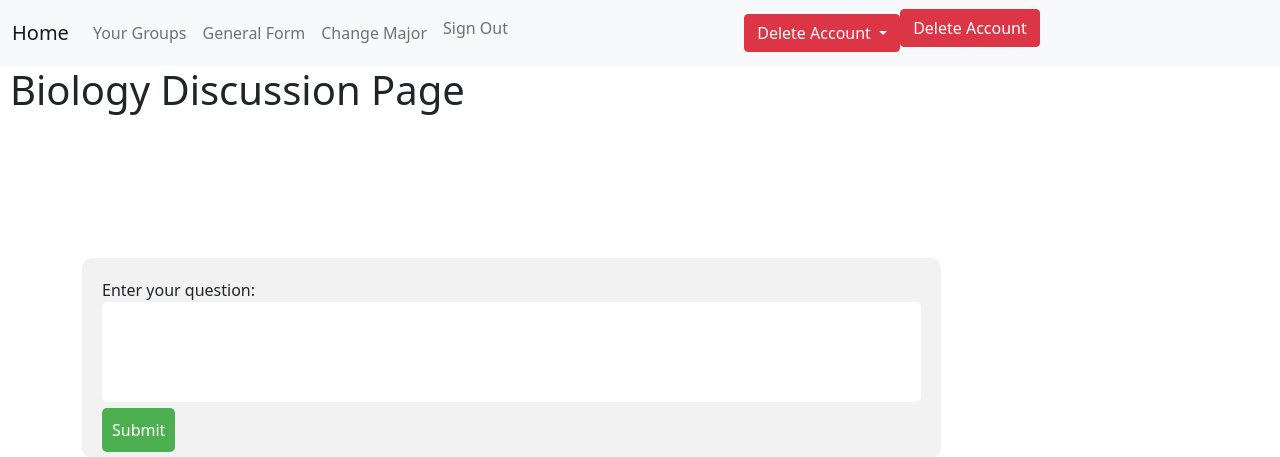
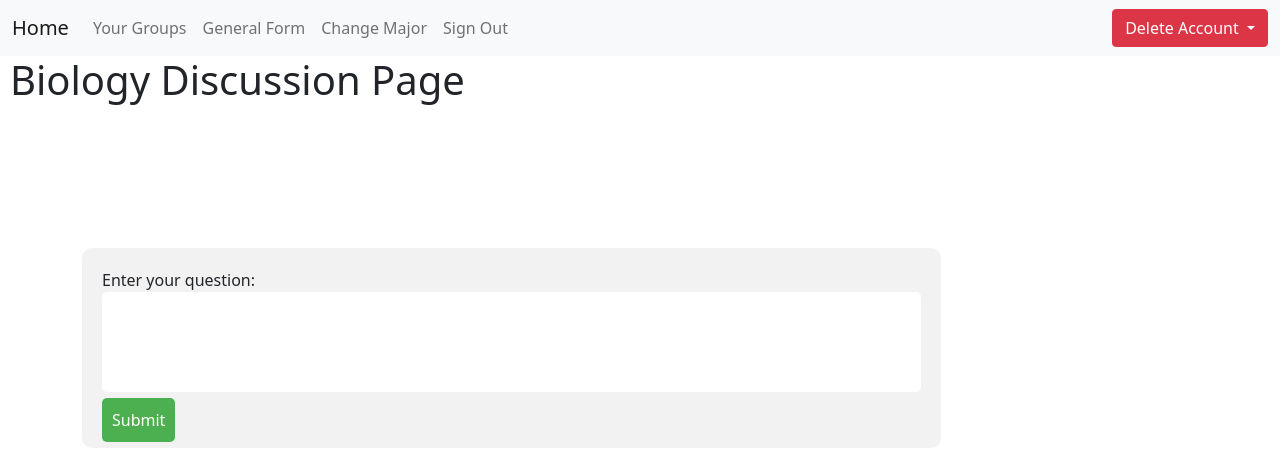
Before and after one commit to JensenLobo/StudyBuddies, a Flask app: page /biology in a window 1280 px wide. Shown: the top 457 px of the page. Run offline with Flask 3, Linux system fonts and the light colour scheme; the visitor is signed in with stand-in values (Sample User, id 1); data that the repository does not hold is empty.

Commit message:
Aligning the nav bar and adding text to the page

```diff
--- a/templates/profileIndex.html
+++ b/templates/profileIndex.html
@@ -5,6 +5,7 @@
   <meta http-equiv="X-UA-Compatible" content="IE=edge">
   <meta name="viewport" content="width=device-width, initial-scale=1.0">
   <link rel="stylesheet" href="static/styles.css">
+  <script src="https://code.jquery.com/jquery-3.5.1.slim.min.js" integrity="sha384-DfXdz2htPH0lsSSs5nCTpuj/zy4C+OGpamoFVy38MVBnE+IbbVYUew+OrCXaRkfj" crossorigin="anonymous"></script>
   <link href="https://cdn.jsdelivr.net/npm/bootstrap@5.1.3/dist/css/bootstrap.min.css" rel="stylesheet" integrity="sha384-1BmE4kWBq78iYhFldvKuhfTAU6auU8tT94WrHftjDbrCEXSU1oBoqyl2QvZ6jIW3" crossorigin="anonymous">
   <script defer src="https://cdn.jsdelivr.net/npm/bootstrap@5.1.3/dist/js/bootstrap.bundle.min.js" integrity="sha384-ka7Sk0Gln4gmtz2MlQnikT1wXgYsOg+OMhuP+IlRH9sENBO0LRn5q+8nbTov4+1p" crossorigin="anonymous"></script>
   <title>{% block title %}{% endblock %}</title>
@@ -21,41 +22,35 @@
             <a class="nav-link{% if list_movies_active %} active{% endif %}" href="/groups">Your Groups</a>
             <a class="nav-link{% if list_movies_active %} active{% endif %}" href="/general">General Form</a>
             <a class="nav-link{% if list_movies_active %} active{% endif %}" href="/profile?user_id={{user.id}}">Change Major</a>
+            <a class="nav-link{% if list_movies_active %} active{% endif %}" href="/logout">Sign Out</a>
         </ul>
       <!--</div>-->
-      <div class="collapse navbar-collapse top-nav-right" id="navbarSupportedContent">
-        <ul class="navbar-nav me-auto mb-2 mb-lg-0">
-          <li class="nav-item">
-            <a class="nav-link{% if list_movies_active %} active{% endif %}" href="/logout">Sign Out</a>
-          </li>
+      <form action="{{ url_for('delete_account') }}" method="post" class="formAdjust">
+        <ul
+          <div class="dropdown">
+            <a class="btn btn-danger dropdown-toggle" href="#" role="button" id="dropdownMenuLink" data-bs-toggle="dropdown" aria-haspopup="true" aria-expanded="false">
+            Delete Account
+            </a>
+            <div class="dropdown-menu" aria-labelledby="dropdownMenuLink">
+              <button class="dropdown-item" type="submit">Delete Account</button>
+            </div>
+          </div>
         </ul>
-      </div>
-
-      <div class="btn-group">
-        <button type="button" class="btn btn-danger dropdown-toggle" data-toggle="dropdown" aria-haspopup="true" aria-expanded="false">
-          <span class="sr-only">Delete Account</span>
-        </button>
-        <div class="dropdown-menu">
-          <a class="dropdown-item" href="#">Delete Account</a>
-        </div>
-      </div>
-
-      <div class="collapse navbar-collapse" id="navbarSupportedContent">
-        <ul class="navbar-nav me-auto mb-2 mb-lg-0">
-          <li class="nav-item">
-            <form action="{{ url_for('delete_account') }}" method="post">
-              <button type="submit" class="btn btn-danger">Delete Account</button>
-            </form>
-          </li>
-        </ul>
-      </div>
+      </form>
     </div>
   </nav>
   {%block heading %}
-    <h1>Hi {{user.first_name}} {{user.last_name}} welcome to StudyBuddies!</h1>
+    <h1 class="title-pages"><img src="/static/images/StudyBuddues.png" alt="HTML5 Icon" style="width:200px;height:128px;" class ="right">Hi {{user.first_name}} {{user.last_name}} Welcome to StudyBuddies!</h1>
   {% endblock %}
   <div class="container pt-4">
-    {% block body %}{% endblock %}
+  {% block body %}
+    <h3>How to Get Started</h3>
+    <p>Use the navigation bar at the top, to move around the website. The first link will ta</p>
+    <h3>New Features!</h3>
+    <p>You can finally edit your posts! Also now when you delete your account, all of your posts in any forum will also get deleted. In the lastest update, we have now allowed for student to change their major 2 times. You can only change your major twice so be careful!</p>
+    <h3>In the Works</h3>
+    <p>We are currently working on adding some new features to our forums. We are working diligently to allow for the uses reply to posts directly instead of having to reply in the big forum. We are also trying to add teachers and creating a different UI that looks different than from the student view. Lastly we are working to allow for direct messages from one student to another.</p>
+  {% endblock %}
   </div>
 </body>
 </html>
```
